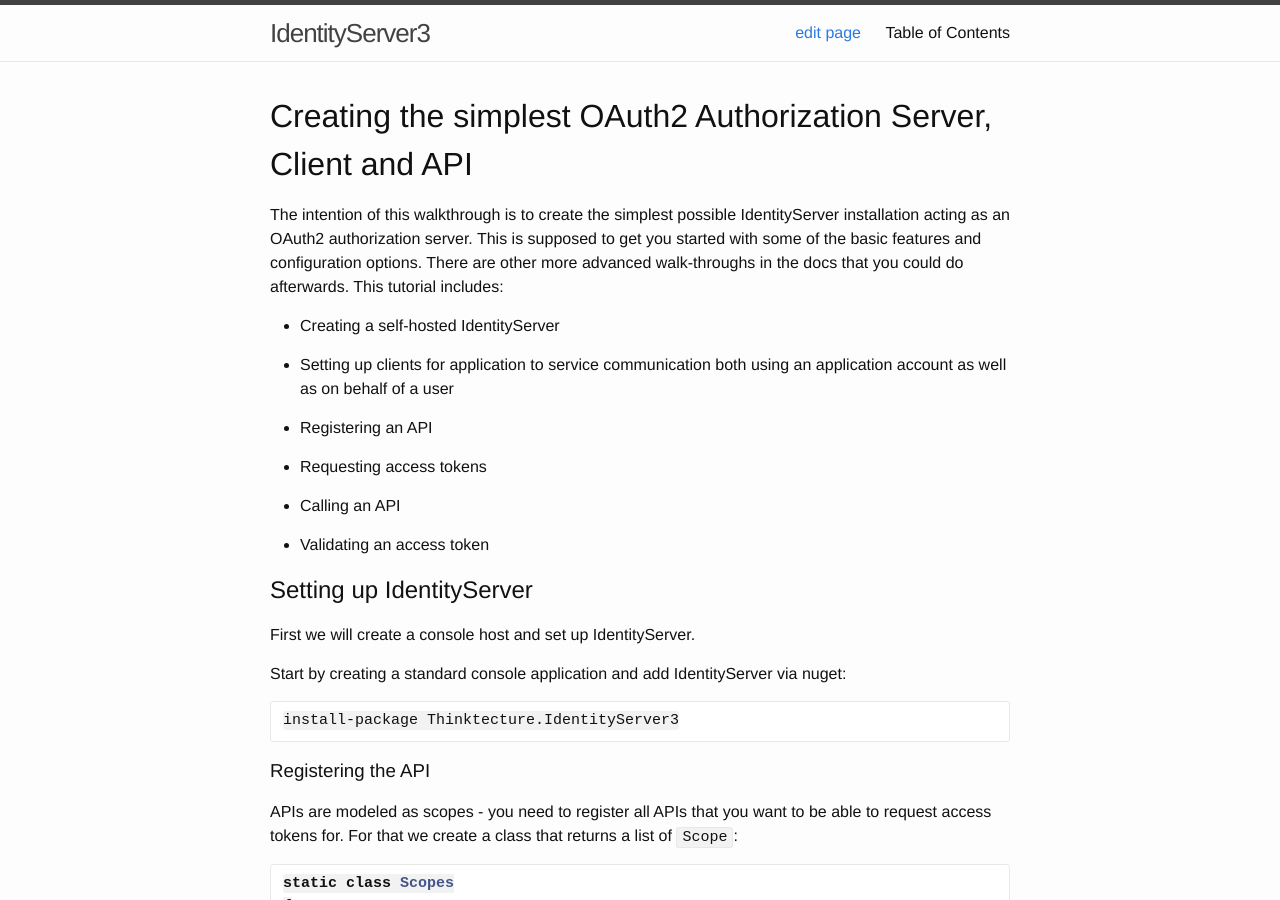
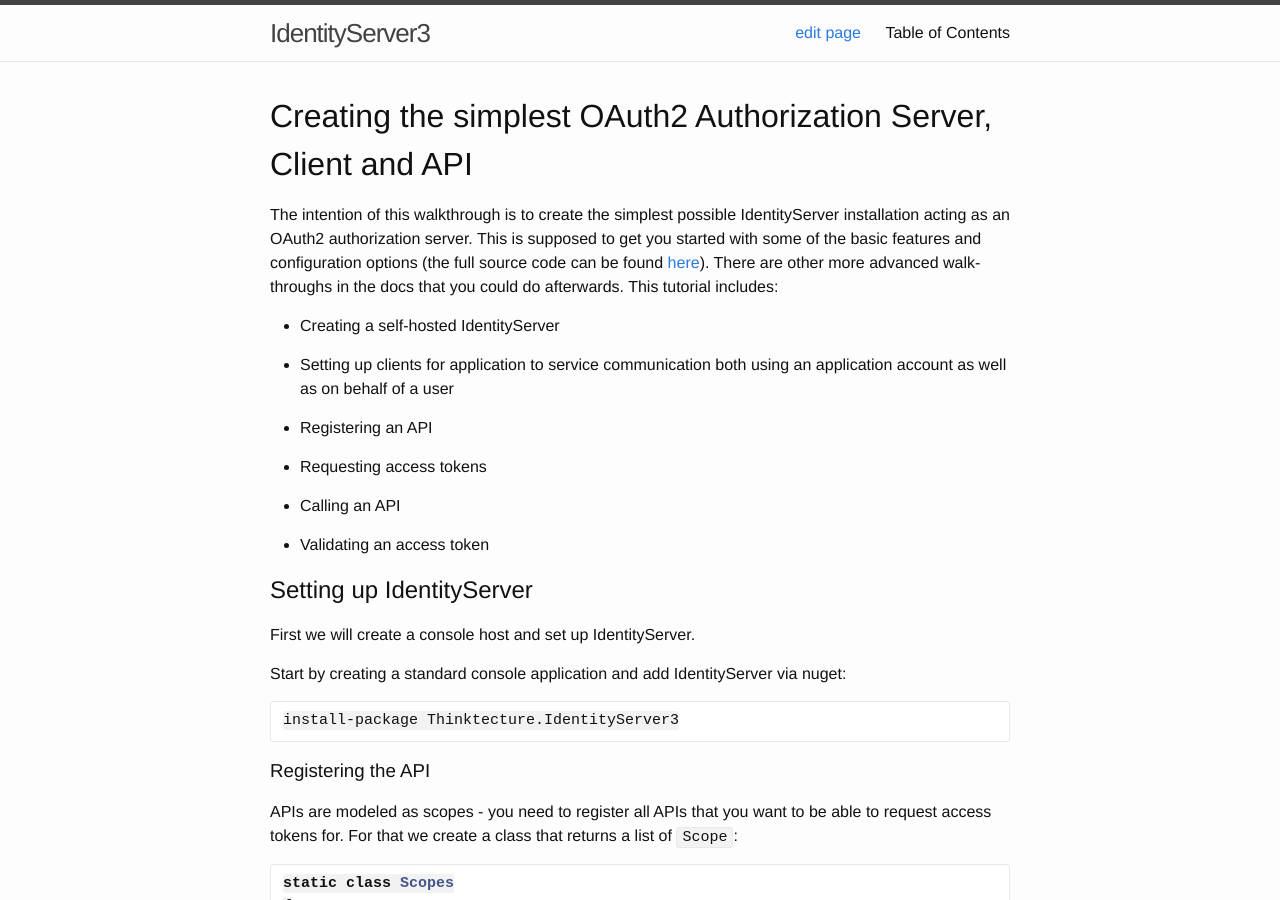
Before and after one commit to IdentityServer/Documentation, a Jekyll site: the page built from docs/overview/simplestOAuth.md, in a window 1280 px wide and 900 px high. Built offline with Jekyll 4.4.1, drawn with Linux system fonts in a browser that asks for light colours; Markdown is read by kramdown in place of the engine named in the settings.

Commit message:
Update simplestOAuth.md

```diff
--- a/docs/overview/simplestOAuth.md
+++ b/docs/overview/simplestOAuth.md
@@ -5,7 +5,7 @@
 #Creating the simplest OAuth2 Authorization Server, Client and API
 
 The intention of this walkthrough is to create the simplest possible IdentityServer installation acting as an OAuth2 authorization server.
-This is supposed to get you started with some of the basic features and configuration options.
+This is supposed to get you started with some of the basic features and configuration options (the full source code can be found [here](https://github.com/IdentityServer/Thinktecture.IdentityServer3.Samples/tree/master/source/Simplest%20OAuth2%20Walkthrough)).
 There are other more advanced walk-throughs in the docs that you could do afterwards. This tutorial includes:
 
 * Creating a self-hosted IdentityServer
```
